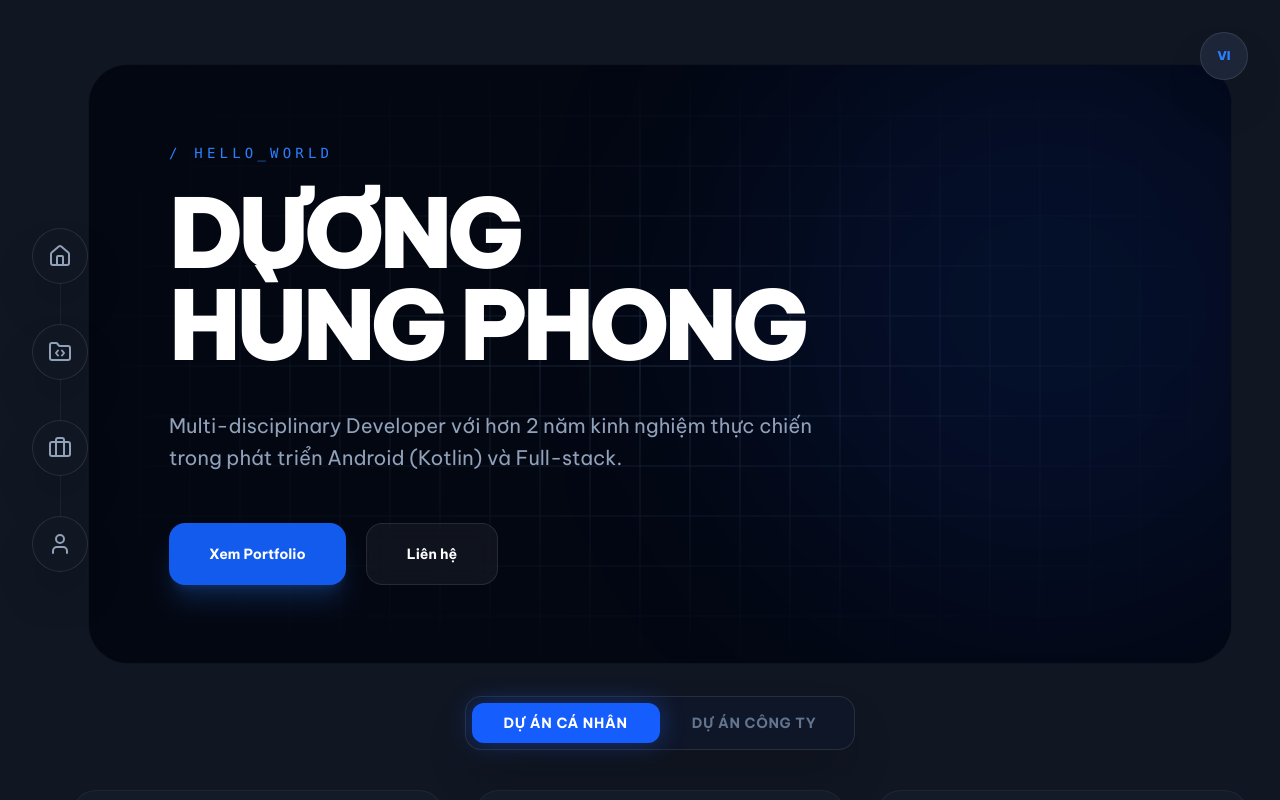
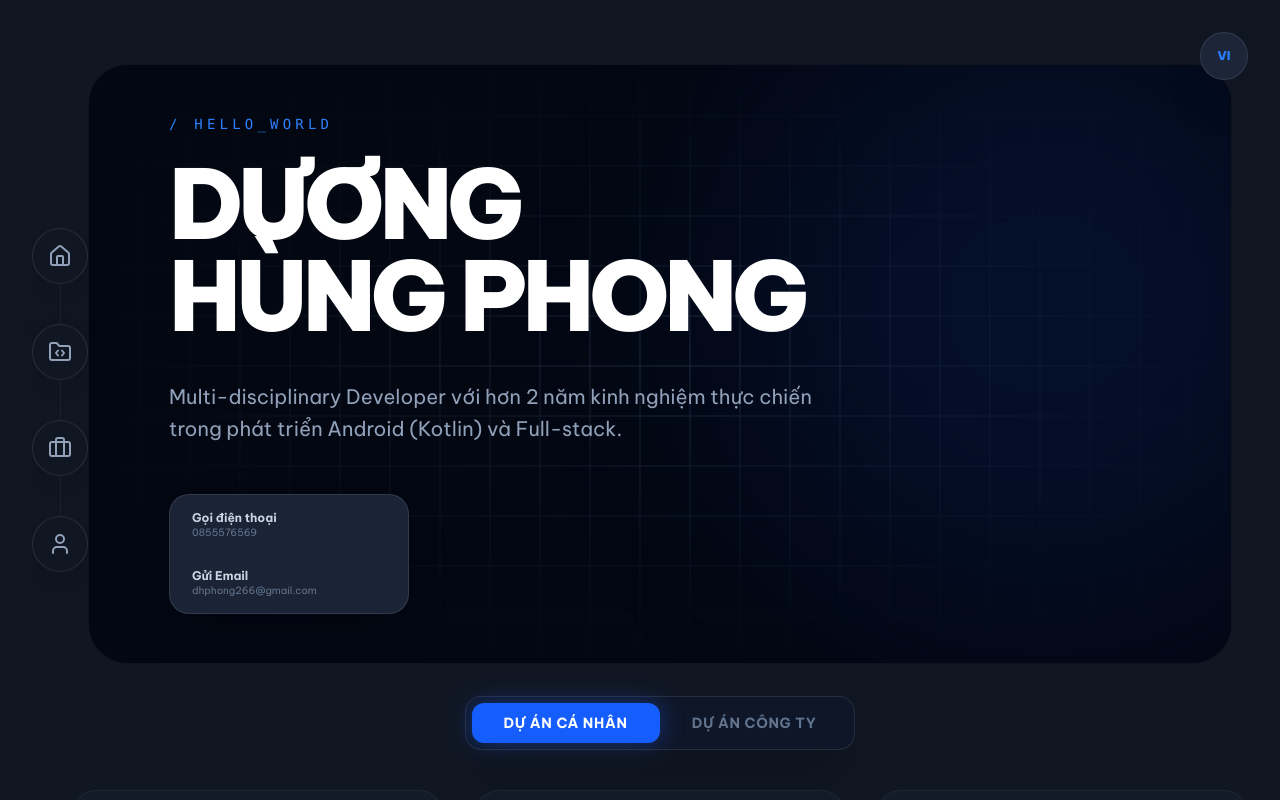
Before and after one commit to PhongDayNai/My-Portfolio, a Next.js app: page / in a window 1280 px wide. Both pictures are taken after a click on the button "Liên hệ". Shown: the top 800 px of the page. Built offline with nearby package versions, Linux system fonts and the light colour scheme.

Commit message:
feat(ui): implement dynamic spring dropdowns for view portfolio and contact

```diff
--- a/src/components/HeroCard.tsx
+++ b/src/components/HeroCard.tsx
@@ -1,9 +1,54 @@
 "use client";
+import { useState } from 'react';
+import { motion, AnimatePresence } from 'framer-motion';
 import { usePortfolio } from '@/context/PortfolioDataContext';
+import { Loader2 } from 'lucide-react';
 
 export default function HeroCard() {
-  const { translations } = usePortfolio();
+  const { translations, documents, personalInfo, lang } = usePortfolio();
   const text = translations.hero;
+
+  const [isPortfolioOpen, setIsPortfolioOpen] = useState(false);
+  const [isContactOpen, setIsContactOpen] = useState(false);
+  const [isLoadingPortfolio, setIsLoadingPortfolio] = useState(false);
+
+  const handleSingleDocumentClick = () => {
+    if (isLoadingPortfolio) return;
+    setIsLoadingPortfolio(true);
+    setTimeout(() => {
+      window.open(documents[0].url, '_blank', 'noopener,noreferrer');
+      setIsLoadingPortfolio(false);
+    }, 1000);
+  };
+
+  const contactOptions = [
+    {
+      label: lang === "vi" ? "Gọi điện thoại" : "Call Phone",
+      href: `tel:${personalInfo.phone}`,
+      value: personalInfo.phone,
+    },
+    {
+      label: lang === "vi" ? "Gửi Email" : "Send Email",
+      href: `mailto:${personalInfo.email}`,
+      value: personalInfo.email,
+    }
+  ];
+
+  const getPortfolioWidth = () => {
+    if (!isPortfolioOpen) return 180;
+    if (!documents || documents.length === 0) return 180;
+
+    let maxLength = 0;
+    documents.forEach((doc: any) => {
+      const title = doc.title[lang] || doc.name || "";
+      if (title.length > maxLength) {
+        maxLength = title.length;
+      }
+    });
+
+    const calculatedWidth = maxLength * 7.5 + 48;
+    return Math.min(Math.max(calculatedWidth, 180), 360);
+  };
 
   return (
     <section className="relative min-h-[600px] flex flex-col justify-center px-8 md:px-20 bg-[#030712] overflow-hidden rounded-[2.5rem] border border-white/5 mx-4 my-8">
@@ -36,13 +81,138 @@ export default function HeroCard() {
           {text.summary}
         </p>
 
-        <div className="flex flex-wrap gap-5">
-          <button className="bg-[#135bec] hover:bg-blue-700 text-white px-10 py-5 rounded-2xl font-bold text-sm transition-all shadow-xl shadow-blue-500/20 active:scale-95">
-            {text.viewPortfolio}
-          </button>
-          <button className="bg-white/5 hover:bg-white/10 text-white border border-white/10 px-10 py-5 rounded-2xl font-bold text-sm transition-all backdrop-blur-md active:scale-95">
-            {text.contactMe}
-          </button>
+        <div className="flex flex-wrap gap-5 items-start">
+          {/* Nút Xem Portfolio */}
+          {documents && documents.length > 0 && (
+            documents.length === 1 ? (
+              <button
+                onClick={handleSingleDocumentClick}
+                disabled={isLoadingPortfolio}
+                className="bg-[#135bec] hover:bg-blue-700 text-white px-10 py-5 rounded-2xl font-bold text-sm transition-all shadow-xl shadow-blue-500/20 active:scale-95 text-center cursor-none select-none flex items-center justify-center gap-2 disabled:opacity-80 min-h-[56px] min-w-[180px]"
+              >
+                {isLoadingPortfolio && <Loader2 className="animate-spin" size={16} />}
+                <span>{text.viewPortfolio}</span>
+              </button>
+            ) : (
+              <div className="relative inline-block z-30">
+                <motion.div
+                  layout
+                  initial={false}
+                  animate={{
+                    width: getPortfolioWidth(),
+                    height: isPortfolioOpen ? (documents.length * 48 + 12) : 56,
+                    borderRadius: isPortfolioOpen ? 20 : 16,
+                  }}
+                  transition={{ type: "spring", stiffness: 300, damping: 25 }}
+                  className={`relative overflow-hidden border border-white/10 bg-[#1e293b]/90 backdrop-blur-xl shadow-2xl flex flex-col items-center justify-center cursor-none min-w-[180px] max-w-[360px] w-auto ${
+                    !isPortfolioOpen ? 'bg-[#135bec] hover:bg-blue-700 border-transparent text-white' : 'text-slate-300'
+                  }`}
+                >
+                  <AnimatePresence mode="wait">
+                    {!isPortfolioOpen ? (
+                      <motion.button
+                        key="collapsed"
+                        onClick={() => setIsPortfolioOpen(true)}
+                        initial={{ opacity: 0 }}
+                        animate={{ opacity: 1 }}
+                        exit={{ opacity: 0 }}
+                        className="w-full h-full flex items-center justify-center font-bold text-sm cursor-none select-none py-4 px-6 text-white"
+                      >
+                        {text.viewPortfolio}
+                      </motion.button>
+                    ) : (
+                      <motion.div
+                        key="expanded"
+                        initial={{ opacity: 0 }}
+                        animate={{ opacity: 1 }}
+                        exit={{ opacity: 0 }}
+                        className="w-full p-1.5 flex flex-col gap-1"
+                      >
+                        {documents.map((doc: any) => (
+                          <a
+                            key={doc.name}
+                            href={doc.url}
+                            target="_blank"
+                            rel="noopener noreferrer"
+                            onClick={() => setIsPortfolioOpen(false)}
+                            className="w-full text-left px-4 py-3 rounded-xl text-xs transition-all flex items-center justify-between group cursor-none select-none text-slate-300 hover:text-blue-500 hover:bg-blue-500/10 font-bold"
+                          >
+                            <span>{doc.title[lang] || doc.name}</span>
+                          </a>
+                        ))}
+                      </motion.div>
+                    )}
+                  </AnimatePresence>
+                </motion.div>
+
+                {isPortfolioOpen && (
+                  <div
+                    className="fixed inset-0 z-[-1] cursor-none"
+                    onClick={() => setIsPortfolioOpen(false)}
+                  />
+                )}
+              </div>
+            )
+          )}
+
+          {/* Nút Liên hệ */}
+          <div className="relative inline-block z-20">
+            <motion.div
+              layout
+              initial={false}
+              animate={{
+                width: isContactOpen ? 240 : 160,
+                height: isContactOpen ? 120 : 56,
+                borderRadius: isContactOpen ? 20 : 16,
+              }}
+              transition={{ type: "spring", stiffness: 300, damping: 25 }}
+              className={`relative overflow-hidden border border-white/10 bg-[#1e293b]/90 backdrop-blur-xl shadow-2xl flex flex-col items-center justify-center cursor-none ${
+                !isContactOpen ? 'bg-white/5 hover:bg-white/10 text-white' : 'text-slate-300'
+              }`}
+            >
+              <AnimatePresence mode="wait">
+                {!isContactOpen ? (
+                  <motion.button
+                    key="collapsed"
+                    onClick={() => setIsContactOpen(true)}
+                    initial={{ opacity: 0 }}
+                    animate={{ opacity: 1 }}
+                    exit={{ opacity: 0 }}
+                    className="w-full h-full flex items-center justify-center font-bold text-sm cursor-none select-none py-4 px-6 text-white"
+                  >
+                    {text.contactMe}
+                  </motion.button>
+                ) : (
+                  <motion.div
+                    key="expanded"
+                    initial={{ opacity: 0 }}
+                    animate={{ opacity: 1 }}
+                    exit={{ opacity: 0 }}
+                    className="w-full p-1.5 flex flex-col gap-1"
+                  >
+                    {contactOptions.map((opt) => (
+                      <a
+                        key={opt.href}
+                        href={opt.href}
+                        onClick={() => setIsContactOpen(false)}
+                        className="w-full text-left px-4 py-3 rounded-xl text-xs transition-all flex flex-col justify-center group cursor-none select-none text-slate-300 hover:text-blue-500 hover:bg-blue-500/10 font-bold"
+                      >
+                        <span>{opt.label}</span>
+                        <span className="text-[10px] text-slate-500 group-hover:text-blue-400 font-normal">{opt.value}</span>
+                      </a>
+                    ))}
+                  </motion.div>
+                )}
+              </AnimatePresence>
+            </motion.div>
+
+            {isContactOpen && (
+              <div
+                className="fixed inset-0 z-[-1] cursor-none"
+                onClick={() => setIsContactOpen(false)}
+              />
+            )}
+          </div>
         </div>
       </div>
     </section>
```
